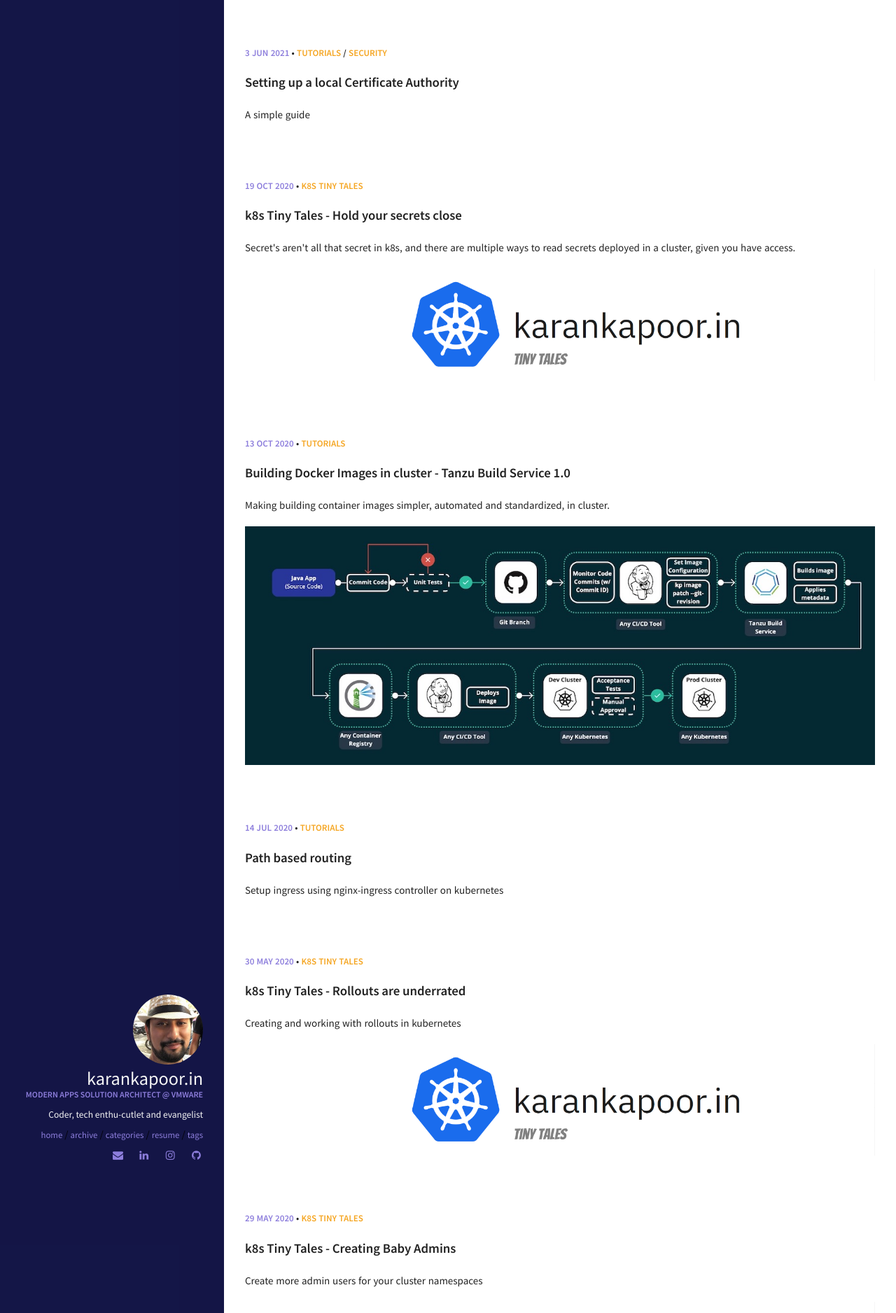
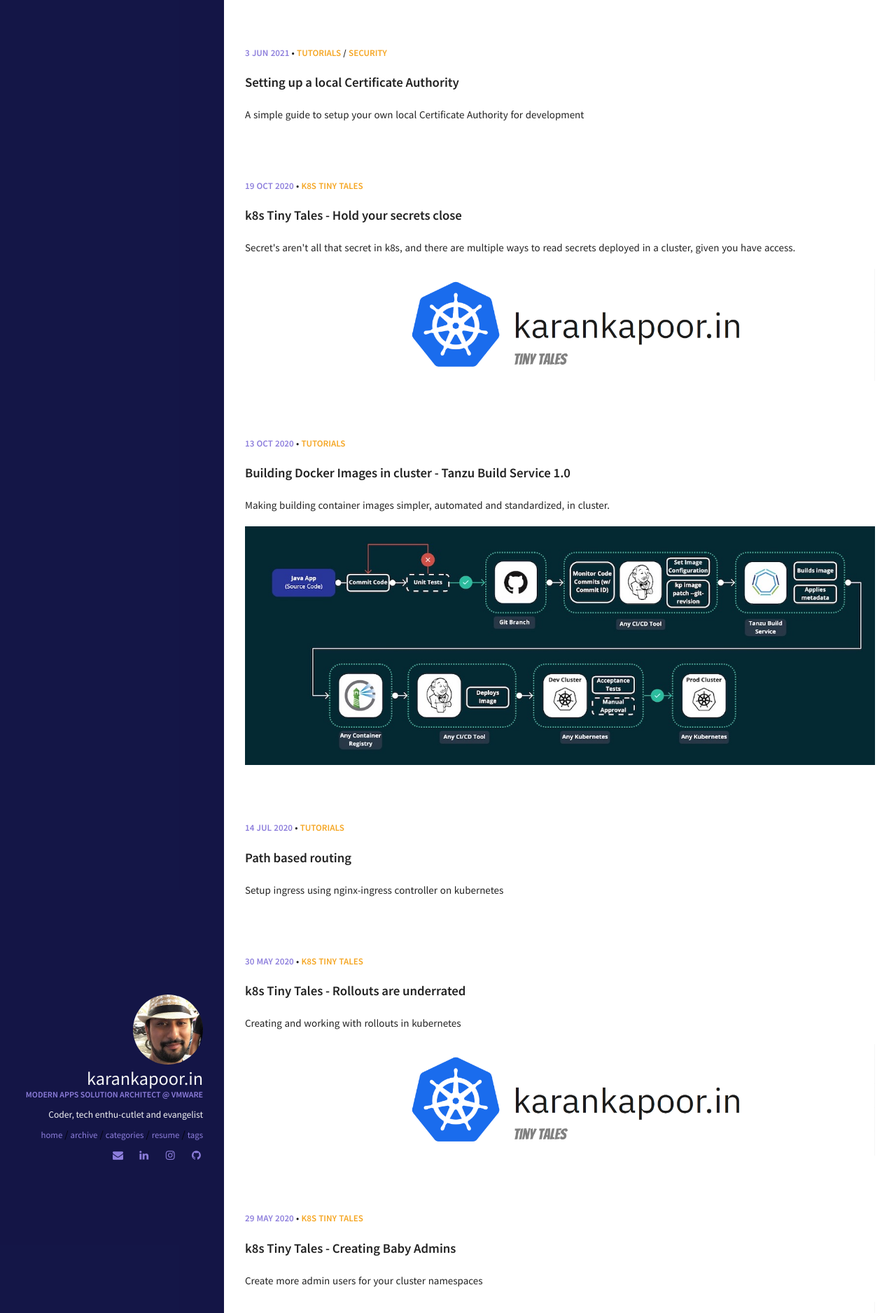
Before and after one commit to karan-kapoor90/karankapoor.in, a Jekyll site: the page built from index.html, in a window 1280 px wide. Shown: the top 1876 px of the page at 70% size. Built offline with Jekyll 4.4.1, drawn with Linux system fonts in a browser that asks for light colours.

Commit message:
Bug fixes

```diff
--- a/_posts/2021-06-03-Setting-up-local-ca.md
+++ b/_posts/2021-06-03-Setting-up-local-ca.md
@@ -2,7 +2,7 @@
 layout: post
 categories: [Tutorials, Security]
 comments: true
-excerpt: A simple guide
+excerpt: A simple guide to setup your own local Certificate Authority for development
 title: Setting up a local Certificate Authority
 tags: [mkcert, beginners, security, certificate]
 description: When setting up platforms and systems, one often needs to supply signed certificates for domains, systems and services.
```
